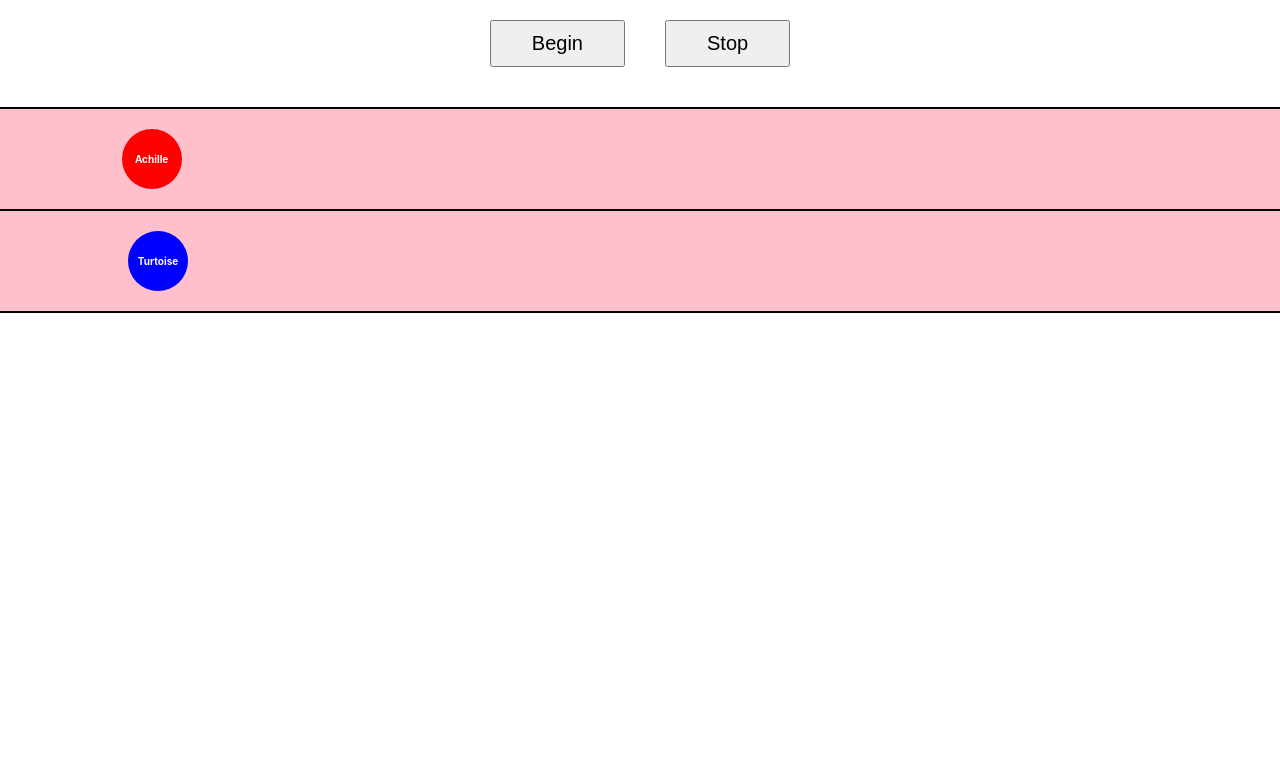
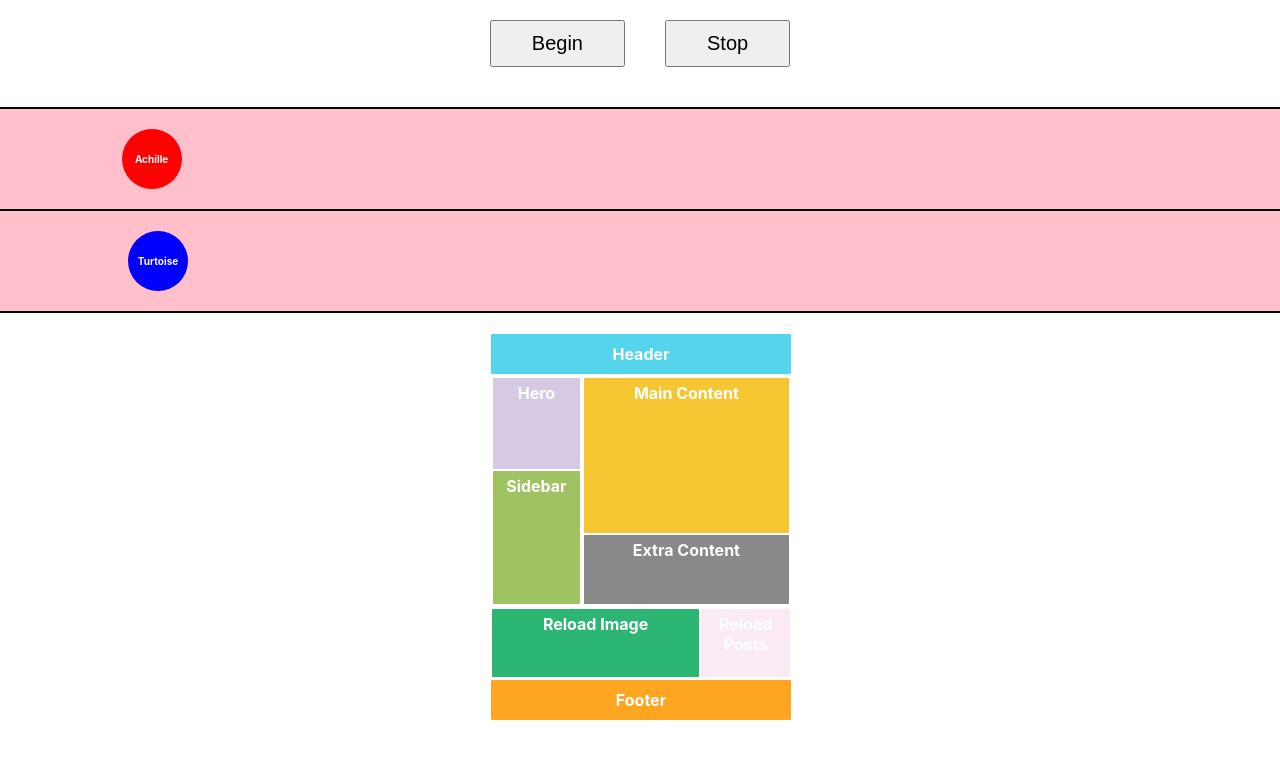
Before and after one commit to HamzaKhalifa/metrobi, a React (Create React App) app: page / in a window 1280 px wide. Shown: the top 758 px of the page. Built offline with nearby package versions, Linux system fonts and the light colour scheme.

Commit message:
Added the remaining questions. I have answered all 7

```diff
--- a/src/App.js
+++ b/src/App.js
@@ -2,6 +2,7 @@ import React from 'react';
 import './App.css';
 import utils from './utils';
 import AchilleAndTurtoise from './components/AchilleAndTurtoise';
+import FlexBox from './components/flex-box';
 
 const App = () => {
   // const ray1 = [4, 5, 6, 1, 1, 4, 8, 9, 5];
@@ -29,9 +30,25 @@ const App = () => {
   console.log('Is opened and closed properly ({}{[[]]})', utils.question4IsOpenedAndClosedProperly('({}{[[]]})'));
   console.log('Is opened and closed properly ({}}{[[]]})', utils.question4IsOpenedAndClosedProperly('({}}{[[]]})'));
 
+
+  // Setting the highest floor from which the egg can be dropped to 60
+  let floors = [];
+  for (let i = 1; i <= 60; i++) {
+    floors.push(true);
+  }
+
+  for (let i = 61; i <= 100; i++) {
+    floors.push(false)
+  }
+
+  console.log('Our floors', floors);
+
+  console.log('Solution 1: The highest floor from which the egg can be dropped is: ', utils.question5FindingHighestFloorSolution1(floors, 2));
+  console.log('Solution 2 The highest floor from which the egg can be dropped is: ', utils.question5FindHighestFloorSolution2(floors, 2));
   return (
     <div className="App">
       <AchilleAndTurtoise />
+      <FlexBox />
     </div>
   );
 }
--- /dev/null
+++ b/src/components/flex-box/index.js
@@ -0,0 +1,31 @@
+import React from 'react'
+
+import './style.css';
+
+const FlexBox = () => {
+  return (
+    <div className="container">
+      <div className="direct_container header">Header</div>
+      <div className="sub_container1">
+        <div className="sub_container1__sub_container1">
+          <div className="direct_container hero">Hero</div>
+          <div className="direct_container sidebar">Sidebar</div>
+        </div>
+
+        <div className="sub_container1__sub_container2">
+          <div className="direct_container main_contant">Main Content</div>
+          <div className="direct_container extra_content">Extra Content</div>
+        </div>
+      </div>
+
+      <div className="sub_container2">
+        <div className="direct_container reload_image">Reload Image</div>
+        <div className="direct_container related_posts">Reload Posts</div>
+      </div>
+
+      <div className="direct_container footer">Footer</div>
+    </div>
+  )
+}
+
+export default FlexBox
--- /dev/null
+++ b/src/components/flex-box/style.css
@@ -0,0 +1,88 @@
+.container {
+  display: flex;
+  flex-wrap: wrap;
+  width: 300px;
+  margin: auto;
+  margin-bottom: 100px;
+  flex-direction: column;
+}
+
+.container div {
+  display: flex;
+  margin: 1px;
+  border-radius: 1px;
+}
+
+.direct_container {
+  justify-content: center;
+  color: white;
+  font-weight: bold;
+  text-align: center;
+  padding-top: 5px;
+}
+
+.sub_container1 {
+  width: 100%;
+  height: 230px;
+}
+
+.sub_container1__sub_container1 {
+  flex-direction: column;
+  width: 30%;
+}
+
+.sub_container1__sub_container2 {
+  width: 70%;
+  flex-direction: column;
+}
+
+.sub_container2 {
+  width: 100%;
+  height: 70px;
+}
+
+.header {
+  background-color: #54D5EB;
+  width: 100%;
+  height: 40px;
+  align-items: center;
+  padding-top: 0px;
+}
+
+.hero {
+  background-color: #D7C9E3;
+  height: 40%;
+}
+
+.main_contant {
+  background-color: #F5C632;
+  height: 70%;
+}
+
+.sidebar {
+  background-color: #9FC363;
+  height: 60%;
+}
+
+.extra_content {
+  background-color: #898989;
+  height: 30%;
+}
+
+.reload_image {
+  background-color: #2CB673;
+  width: 70%;
+}
+
+.related_posts {
+  background-color: #F9EAF4;
+  width: 30%;
+}
+
+.footer {
+  background-color: #FEA522;
+  width: 100%;
+  height: 40px;
+  align-items: center;
+  padding-top: 0px;
+}
--- a/src/utils.js
+++ b/src/utils.js
@@ -63,6 +63,66 @@ const utils = {
 
         return value;
     },
+    question5FindingHighestFloorSolution1(floors, remainingEggs, startFrom = 0, finishAt = floors.length - 1) {
+        // If we have got only one remaining egg, then we brute force the search.
+        if (remainingEggs === 1) {
+            for (let i = startFrom; i <= finishAt; i++) {
+                if (!floors[i])
+                    return i;
+            }
+        }
+
+        // The principle consists of diving the entire building into 2 and checking the middle.
+        // If the egg can be dropped from the middle, then we start making our tests on the higher part of the building.
+        // If the egg can't be dropped from the middle, then we start making our test on the lower part of the building
+        let nexStartFrom, nextFinishAt;
+        let middle = parseInt((finishAt - startFrom) / 2) + startFrom;
+        if (floors[middle]) {
+            nexStartFrom = middle + 1;
+            nextFinishAt = finishAt;
+        } else {
+            remainingEggs--;
+            nexStartFrom = startFrom;
+            nextFinishAt = middle - 1;
+        }
+
+        // If we have divided our building enough times until we are only left with one floor, then we make one final test on this last floor
+        if (nexStartFrom === nextFinishAt) {
+            if (floors[nexStartFrom]) return nexStartFrom + 1;
+            else return nexStartFrom;
+        }
+
+        // We do the same recursive processing on the valid half of the building (either higher or lower depending on the above condition)
+        return this.question5FindingHighestFloorSolution1(floors, remainingEggs, nexStartFrom, nextFinishAt);
+    },
+    // white: [true, true, true, true, true, false, false], [true, false, false]
+    // The principle:
+    // If we got one egg (worst scenario), then we start testing from the first floor.
+    // If we got 100 eggs (best scenario), then we start testing
+    question5FindHighestFloorSolution2(floors, remainingEggs, startingFloor = 0) {
+        // If there isn't even one floor from which the egg can be dropped, then we just return -1
+        if (floors.indexOf(true) === -1) return -1;
+
+        // We starting testing from the highest floor given the number of eggs we have
+        // If we have 2 eggs, then we start testing from floor 2 (index 1 in the array)
+        let floorToTest = (startingFloor + remainingEggs) - 1;
+        if (floors[floorToTest]) {
+            return this.question5FindHighestFloorSolution2(floors, remainingEggs, startingFloor + remainingEggs);
+        } else {
+            for (let i = floorToTest - 1; i >= startingFloor - 1; i--) {
+                // If there there is no floor from which the egg can be dropped, i will drop beneath 0
+                // But this condition will never be met here since we are already making a test for this at the beginning of the function. So it's just a bonus test
+                if (i < 0) return -1;
+
+                if (floors[i]) {
+                    // (i + 1) because the first element in the list is referred to as floor 1, not floor 0
+                    return i + 1;
+                }
+            }
+
+            return -1;
+        }
+    }
 }
 
 export default utils;
```
Also changed, not shown: 1 other file (tests, documents, lock files or other folders).
